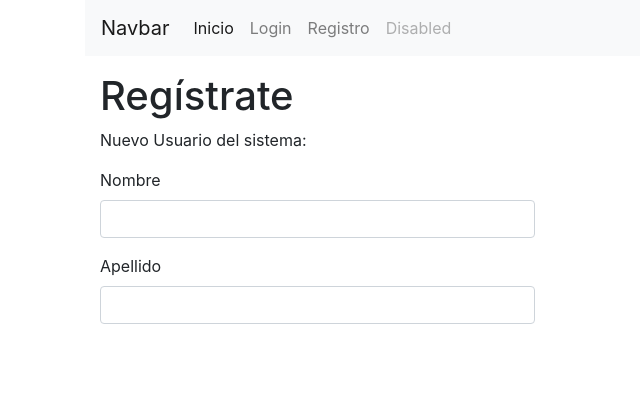
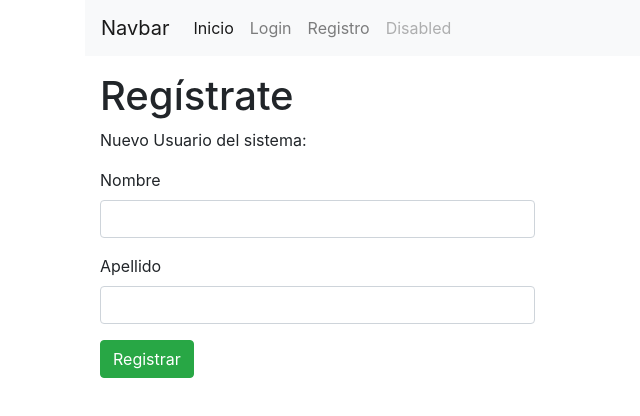
Before and after one commit to cartes/ahaus, an Angular app in the folder ahaus-angular/: page /register in a window 1280 px wide. Shown: the top 416 px of the page, without its empty margins (0-640 px from the left). Built offline with nearby package versions, Linux system fonts and the light colour scheme.

Commit message:
New dependencies

```diff
--- a/ahaus-angular/src/app/components/register/register.component.html
+++ b/ahaus-angular/src/app/components/register/register.component.html
@@ -3,15 +3,18 @@
 
     <p>Nuevo Usuario del sistema:</p>
 
-    <form class="col-md-5 ml-0 pl-0">
+    <form class="col-md-5 ml-0 pl-0" #registerForm="ngForm" (ngSubmit)="onSubmit(registerForm)">
         <div class="form-group">
             <label for="name">Nombre </label>
-            <input class="form-control" type="text" name="name" id="name" />
+            <input class="form-control" type="text" name="name" id="name" #name="ngModel" [(ngModel)]="user.name"/>
         </div>
+
         <div class="form-group">
             <label for="surname">Apellido </label>
             <input class="form-control" type="text" name="surname" id="surname" />
         </div>
+
+        <input type="submit" value="Registrar" class="btn btn-success">
     </form>
 
 </div>
```
